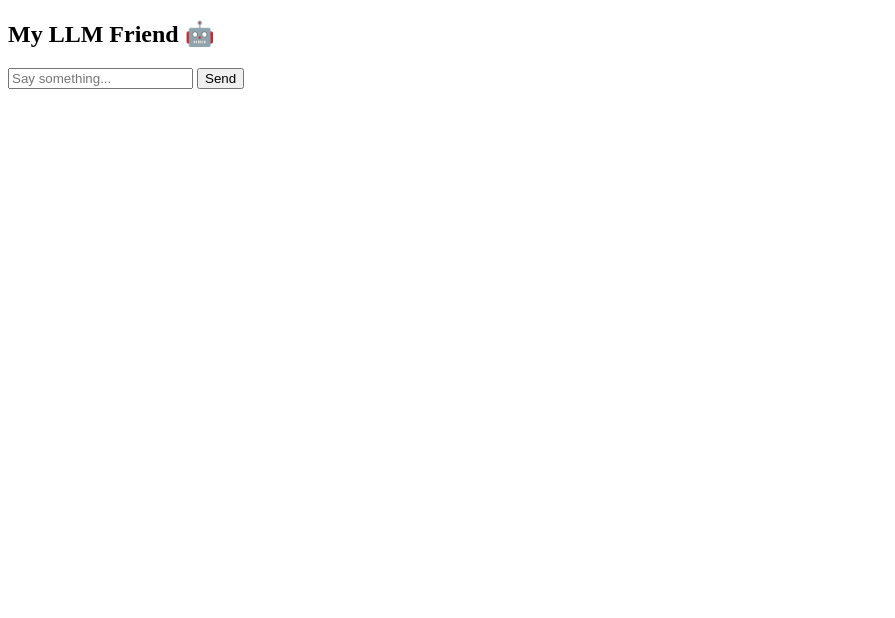
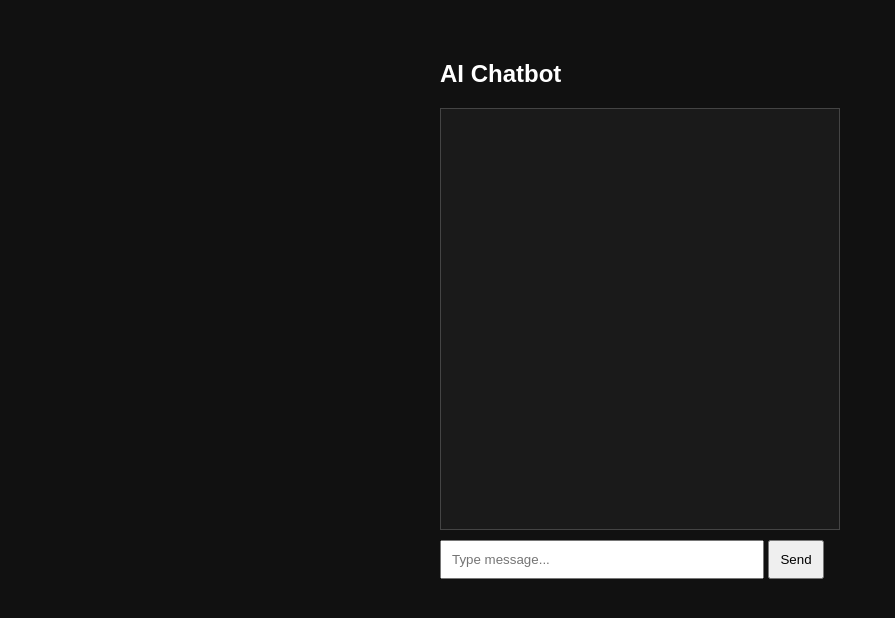
Before and after one commit to bascom259/projects, a FastAPI app: page / in a window 1280 px wide. Shown: the top 618 px of the page, without its empty margins (0-895 px from the left). Run offline with FastAPI, Linux system fonts and the light colour scheme.

Commit message:
Update index.html

```diff
--- a/templates/index.html
+++ b/templates/index.html
@@ -1,30 +1,68 @@
 <!DOCTYPE html>
 <html>
 <head>
-    <title>LLM Friend</title>
+    <title>AI Chatbot</title>
+
+    <style>
+        body {
+            font-family: Arial;
+            background: #111;
+            color: white;
+            display: flex;
+            justify-content: center;
+            margin-top: 40px;
+        }
+
+        #container {
+            width: 400px;
+        }
+
+        #chat-box {
+            height: 400px;
+            border: 1px solid #444;
+            overflow-y: auto;
+            padding: 10px;
+            margin-bottom: 10px;
+            background: #1a1a1a;
+        }
+
+        .user {
+            text-align: right;
+            color: #4da6ff;
+            margin: 5px;
+        }
+
+        .bot {
+            text-align: left;
+            color: #00ff99;
+            margin: 5px;
+        }
+
+        input {
+            width: 75%;
+            padding: 10px;
+        }
+
+        button {
+            padding: 10px;
+            cursor: pointer;
+        }
+    </style>
 </head>
+
 <body>
-    <h2>My LLM Friend 🤖</h2>
 
-    <input id="msg" placeholder="Say something..." />
-    <button onclick="send()">Send</button>
+<div id="container">
+    <h2>AI Chatbot</h2>
 
-    <p id="reply"></p>
+    <div id="chat-box"></div>
 
-<script>
-async function send() {
-    const message = document.getElementById("msg").value;
+    <input id="user-input" placeholder="Type message..." />
+    <button id="send-btn">Send</button>
+</div>
 
-    const res = await fetch("/chat", {
-        method: "POST",
-        headers: {"Content-Type":"application/json"},
-        body: JSON.stringify({message})
-    });
-
-    const data = await res.json();
-    document.getElementById("reply").innerText = data.reply;
-}
-</script>
+<!-- IMPORTANT -->
+<script src="/static/script.js"></script>
 
 </body>
 </html>
```
